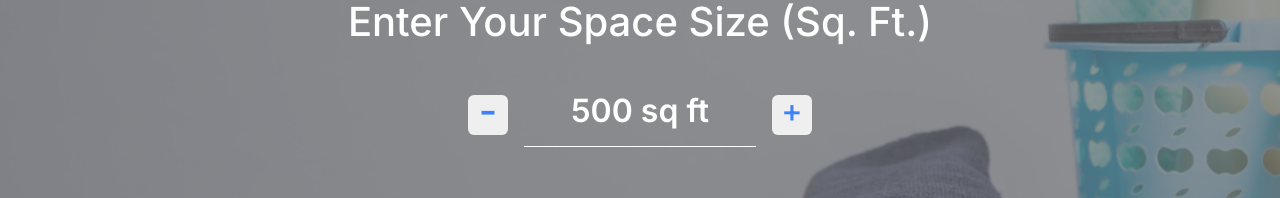
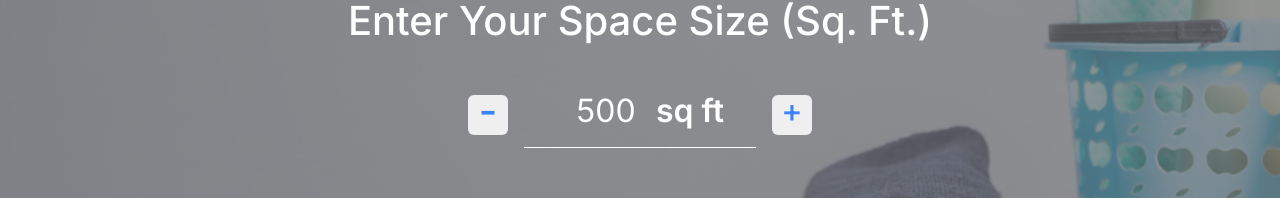
Before and after one commit to Hammad6223/Cleaning-Service-, a React (Vite) app: page / in a window 1280 px wide. Shown: the part 373-571 px from the top of the page. Built offline with nearby package versions, Linux system fonts and the light colour scheme.

Commit message:
3/8/2025

```diff
--- a/src/Components/Home/index.jsx
+++ b/src/Components/Home/index.jsx
@@ -4,35 +4,52 @@ import "./index.css";
 import "bootstrap/dist/css/bootstrap.min.css";
 
 const OnetimeInputScreen = () => {
-  const [data, setData] = useState(500);
-  const [isMonthly, setIsMonthly] = useState(false); // Track package type
+  const [data, setData] = useState("500"); // Keep as string for controlled input
+  const [isMonthly, setIsMonthly] = useState(false);
   const navigate = useNavigate();
 
-  // Decrease space size but not below 500
   const handleDecrease = useCallback(() => {
-    setData((prev) => (prev > 500 ? prev - 100 : prev));
+    setData((prev) => {
+      return newValue.toString();
+    });
   }, []);
 
-  // Increase space size
-  // Increase space size (limit 5000 if One-Time)
   const handleIncrease = useCallback(() => {
-    setData((prev) => (isMonthly || prev < 5000 ? prev + 100 : prev));
+    setData((prev) => {
+      const newValue = isMonthly ? Number(prev) + 100 : Math.min(5000, Number(prev) + 100);
+      return newValue.toString();
+    });
   }, [isMonthly]);
 
-  // Handle tab change for selecting package type
   const handleTabChange = (isMonthlySelected) => {
-    setData(500);
+    setData("500");
     setIsMonthly(isMonthlySelected);
   };
 
-  // Navigate with query parameters
-  // const handleShowPackages = useCallback(() => {
-  //   navigate(`/onetime-services?sqft=${data}&isMonthly=${isMonthly}`);
-  // }, [navigate, data, isMonthly]);
+  const handleInputChange = (e) => {
+    let value = e.target.value.replace(/\D/g, ""); // Allow only numbers
+    value = value ? Number(value) : 500;
+
+    // Restrict input within range immediately
+    if (!isMonthly && value > 5000) {
+      value = 5000;
+    }
+
+    setData(value);
+  };
+
+  // Ensure value is within range when user leaves the field
+  const handleBlur = () => {
+    setData((prev) => {
+      const numValue = Number(prev);
+      if (!isMonthly && numValue < 500) return "500";
+      if (!isMonthly && numValue > 5000) return "5000";
+      return prev;
+    });
+  };
 
   return (
     <div className="bg_image">
-      {/* Navigation Tabs */}
       <div className="d-flex justify-content-center">
         <ul
           className="nav nav-Content d-flex justify-content-center border border-bottom p-0 m-0 bg-white"
@@ -74,7 +91,6 @@ const OnetimeInputScreen = () => {
         </ul>
       </div>
 
-      {/* Space Size Selection */}
       <div className="text-center text-white">
         <p className="fw-medium space-text" style={{ fontSize: "40px" }}>
           Enter Your Space Size (Sq. Ft.)
@@ -95,7 +111,15 @@ const OnetimeInputScreen = () => {
             className="text-white text-center fw-semibold mx-3 p-3"
             style={{ width: "232px", borderBottom: "1px solid white" }}
           >
-            {data} sq ft
+            <input
+              type="text"
+              value={data}
+              onChange={handleInputChange}
+              onBlur={handleBlur}
+              className="text-center bg-transparent border-0 text-white"
+              style={{ outline: "none", width: "100px" }}
+            />
+            sq ft
           </h2>
           <button
             className="border-0 rounded text-center d-flex align-items-center justify-content-center"
@@ -111,7 +135,6 @@ const OnetimeInputScreen = () => {
         </div>
       </div>
 
-      {/* Navigation Button */}
       <div className="text-center">
         <Link to={`/select-services?sqft=${data}&isMonthly=${isMonthly}`}>
           <button
@@ -123,7 +146,6 @@ const OnetimeInputScreen = () => {
               color: "rgba(59, 131, 246, 1)",
               backgroundColor: "rgba(223, 234, 255, 1)",
             }}
-            // onClick={handleShowPackages}
           >
             Show Packages
           </button>
--- a/src/Components/Price/index.jsx
+++ b/src/Components/Price/index.jsx
@@ -64,12 +64,21 @@ const Price = () => {
     label: "Cleaning Time",
     value: data.service?.cleaningTime || "N/A",
   },
-            ].map((item, index) => (
+  data.isMonthly
+    ? {
+        label: "Days per week",
+        value: data.isDay,
+      }
+    : null,
+]
+  .filter(Boolean) // Removes null values
+  .map((item, index) => (
     <p key={index} className="fs-5 fw-semibold mb-0">
       {item.label}:{" "}
       <span className="text-primary fw-normal">{item.value}</span>
     </p>
   ))}
+
           </div>
           {/* Services Section */}
           {data.service?.services && (
@@ -109,13 +118,13 @@ const Price = () => {
             </p>
           </div>
         </div>
-        <div className="mt-4">
-          <p className="fw-normal text-start fs-6 mx-5 d-flex align-items-center">
-            <img src={Info} alt="" className="me-2" />
-            This is not the accurate price. Visit the area to get the exact
-            price.
+        <div className="mt-4 w-100" style={{ maxWidth: "1062px" }}>
+  <p className="fw-normal text-muted text-start fs-6 px-4 d-flex align-items-center">
+    <img src={Info} alt="Info Icon" className="me-2" width="20" height="20" />
+    The price provided is simply an estimate based on general parameters; a detailed site walkthrough is necessary to assess specific conditions and requirements before we can provide you with a binding quote.
   </p>
 </div>
+
       </div>
     </>
   );
--- a/src/Components/Services/index.jsx
+++ b/src/Components/Services/index.jsx
@@ -153,7 +153,7 @@ const OneTimeServices = () => {
                       )}`}
                     >
                       <button className="get-quote-btn animated-button">
-                        Get A Quote
+                      View Estimate
                       </button>
                     </Link>
                   </div>
```
Lines whose indentation alone changed are shown as unchanged.
